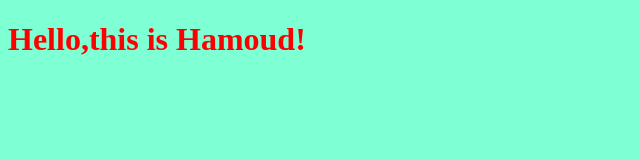
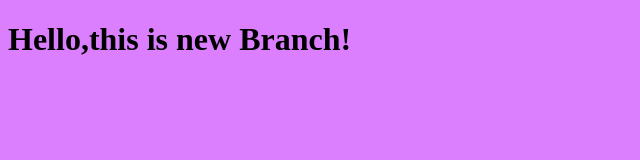
Before and after one commit to MohamedAbobakr277/myProject, a plain HTML site: page index.html in a window 1280 px wide. Shown: the whole page, without its empty margins (0-640 px from the left). Drawn offline with Linux system fonts and the light colour scheme.

Commit message:
changing style for the title

```diff
--- a/index.html
+++ b/index.html
@@ -7,7 +7,7 @@
     <link rel="stylesheet" href="style.css">
 </head>
 <body>
-    <h1>Hello,this is Hamoud!</h1>
+    <h1>Hello,this is new Branch!</h1>
     <script src="app.js"></script>
 </body>
 </html>
--- a/style.css
+++ b/style.css
@@ -1,6 +1,6 @@
 h1{
-    color: red;
+    color: black;
 }
 body{
-    background-color: aquamarine;
+    background-color: rgb(219, 127, 255);
 }
```
